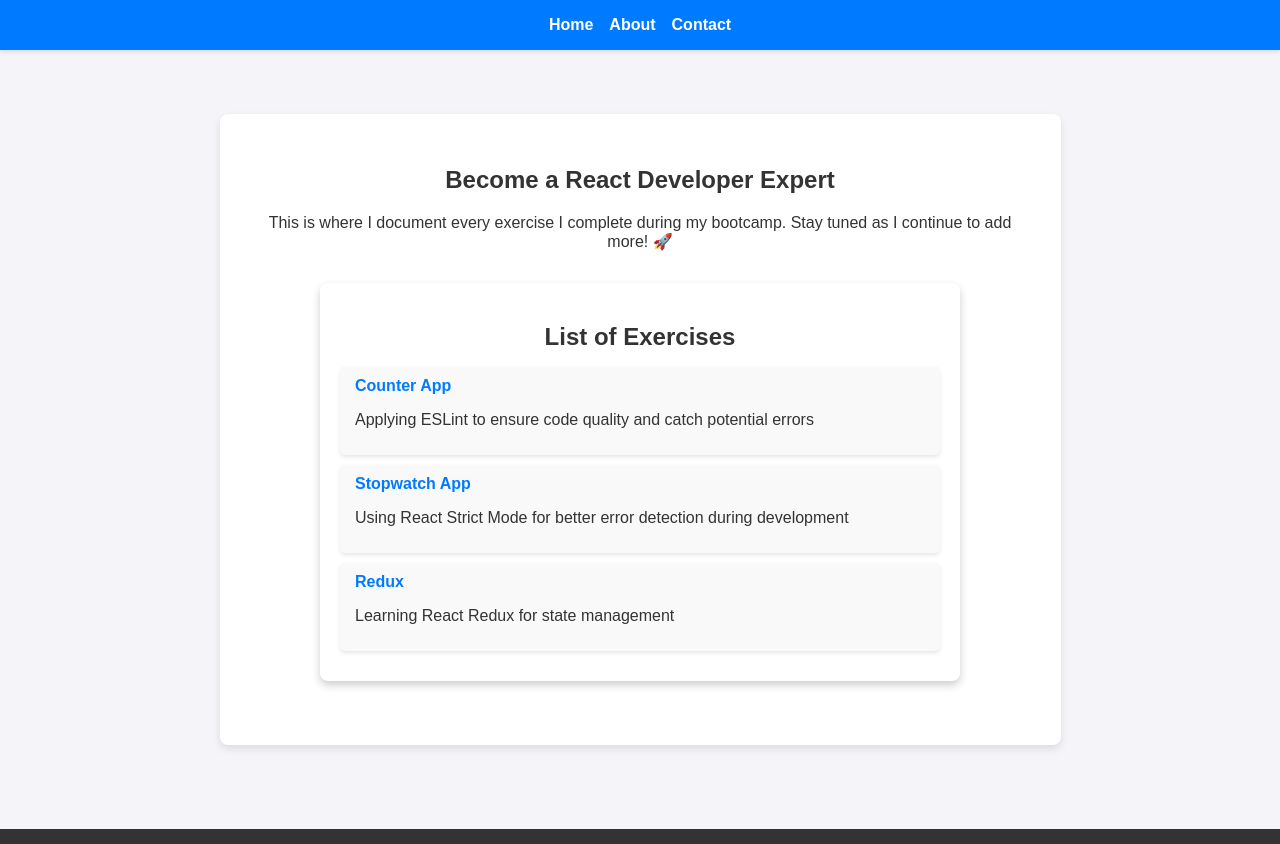
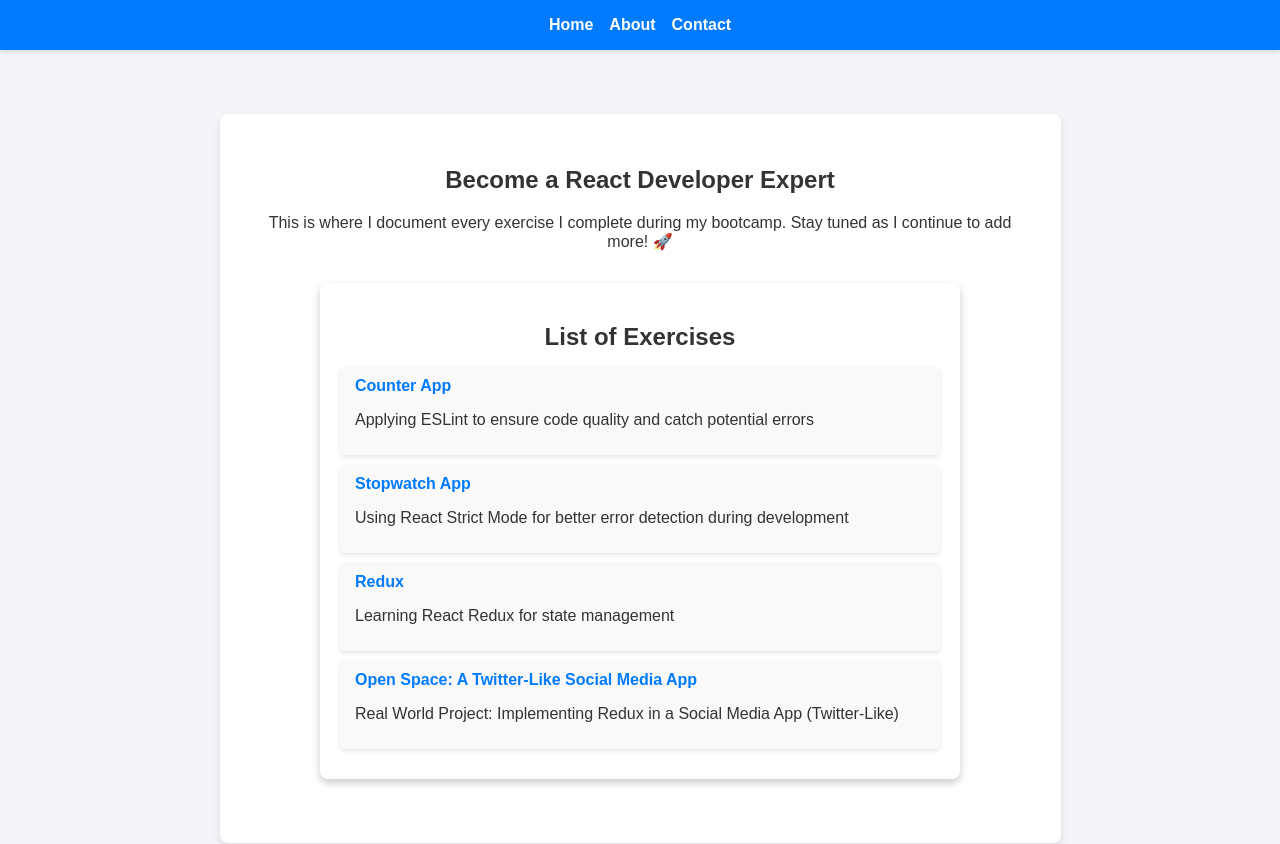
Before and after one commit to rizalsuryana/Become-a-React-Web-Developer-Expert, a React (Vite) app: page / in a window 1280 px wide. Shown: the top 844 px of the page. Built offline with nearby package versions, Linux system fonts and the light colour scheme.

Commit message:
update list

```diff
--- a/src/components/ListMateri.jsx
+++ b/src/components/ListMateri.jsx
@@ -17,6 +17,12 @@ return (
           <Link to="/redux">Redux</Link>
           <p>Learning React Redux for state management</p>
         </li>
+        <li className="item-materi">
+          <a href="https://rizal-open-space.vercel.app/" target="_blank" rel="noopener noreferrer">
+            Open Space: A Twitter-Like Social Media App
+          </a>
+          <p>Real World Project: Implementing Redux in a Social Media App (Twitter-Like)</p>
+        </li>
       </ul>
     </div>
   );
--- a/src/exercise-list/3-redux-exercise/states/todos/action.js
+++ b/src/exercise-list/3-redux-exercise/states/todos/action.js
@@ -72,7 +72,7 @@ const asyncDeleteTodo = (id) => {
 
 const asyncToggleTodo = (id) => {
   return async (dispatch) => {
-    // await mockAPI.toggleTodo(id); cause lagging check box toggle
+    // await mockAPI.toggleTodo(id); caused lagging check box toggle
     dispatch(toggleTodoActionCreator(id));
 
     try{
```
Lines whose indentation alone changed are shown as unchanged.
